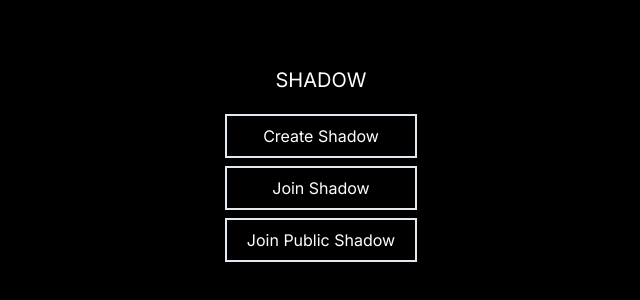
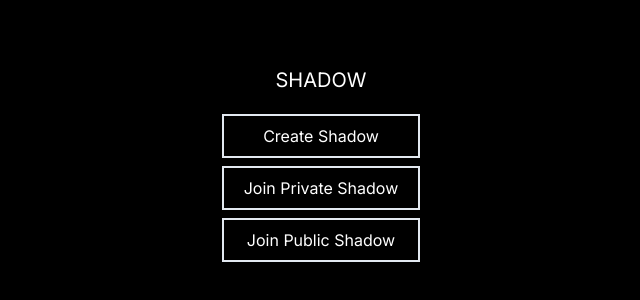
Before and after one commit to xoloyinks/shadow-client, a Next.js app: page / in a window 1280 px wide. Shown: the part 236-536 px from the top of the page, without its empty margins (319-959 px from the left). Built offline with nearby package versions, Linux system fonts and the light colour scheme.

Commit message:
Minor changes

```diff
--- a/app/(home)/page.tsx
+++ b/app/(home)/page.tsx
@@ -21,7 +21,7 @@ export default function Home() {
       <h1 className='text-xl mb-5'>SHADOW</h1>
       <div className='flex flex-col gap-2'>
           <Link className='py-2 px-5 border-2 text-center' href='/create'>Create Shadow</Link>
-          <Link href='/join' className='py-2 px-5 border-2 text-center'>Join Shadow</Link>
+          <Link href='/join' className='py-2 px-5 border-2 text-center'>Join Private Shadow</Link>
           <button onClick={handlePublic} className='py-2 px-5 border-2 text-center'>Join Public Shadow</button>
       </div>
     </section>
```
